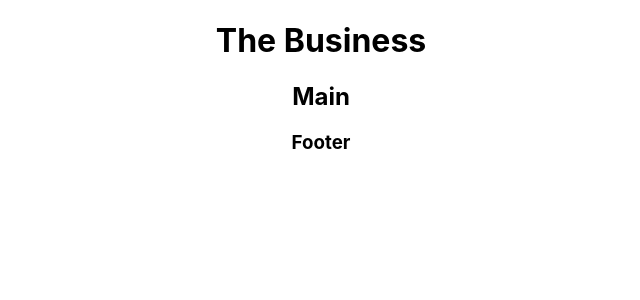
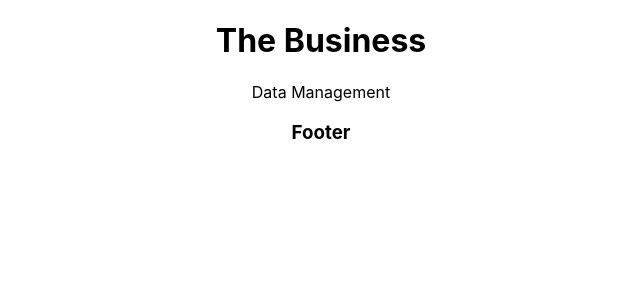
Before and after one commit to xXBricksquadXx/react-essentials, a React (Create React App) app: page / in a window 1280 px wide. Shown: the top 300 px of the page, without its empty margins (319-959 px from the left). Built offline with nearby package versions, Linux system fonts and the light colour scheme.

Commit message:
:construction: Render Main inside of the App

```diff
--- a/src/App.js
+++ b/src/App.js
@@ -10,6 +10,14 @@ function Header () {       // A component is a function that returns UI
   );
 }
 
+function Main() {
+  return (
+    <section>
+      <p>Data Management</p>
+    </section>
+  );
+}
+
 
 
 
@@ -17,7 +25,7 @@ function App() {
   return (                                                      //create a component by creating a function, the function returns jsx
     <div className="App">
     <Header />
-    <h2>Main</h2>
+    <Main />
     <h3>Footer</h3>
 
     </div>
```
